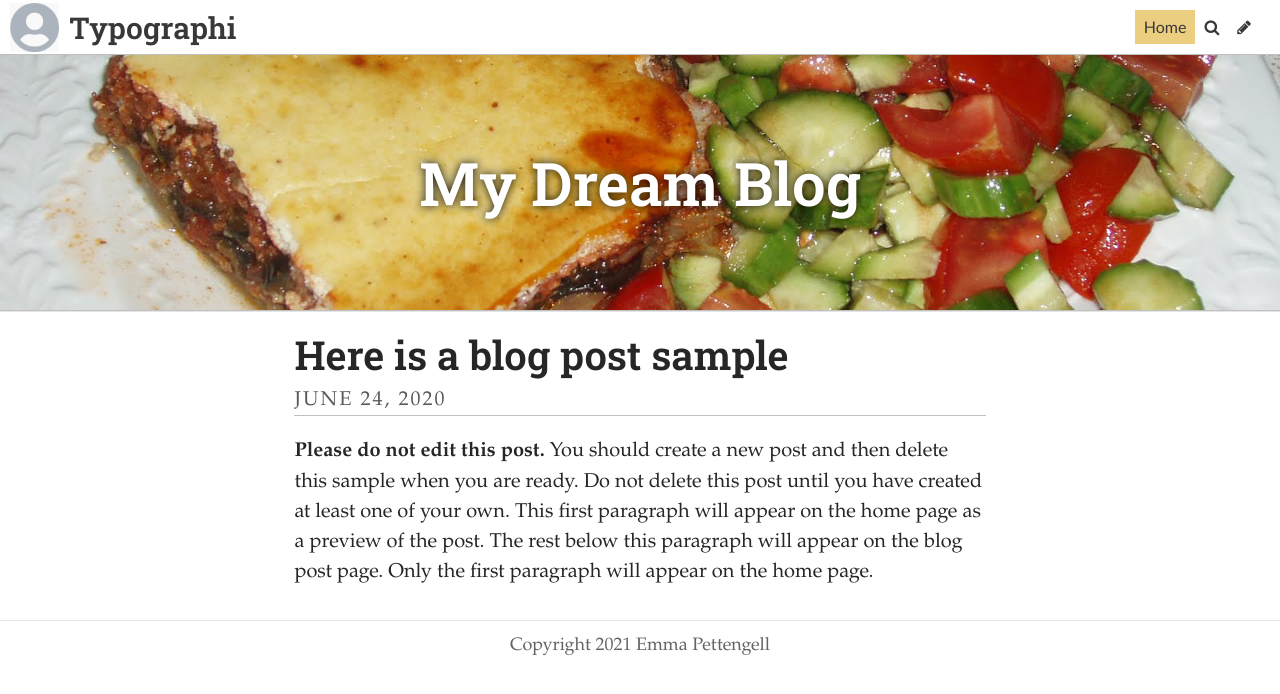
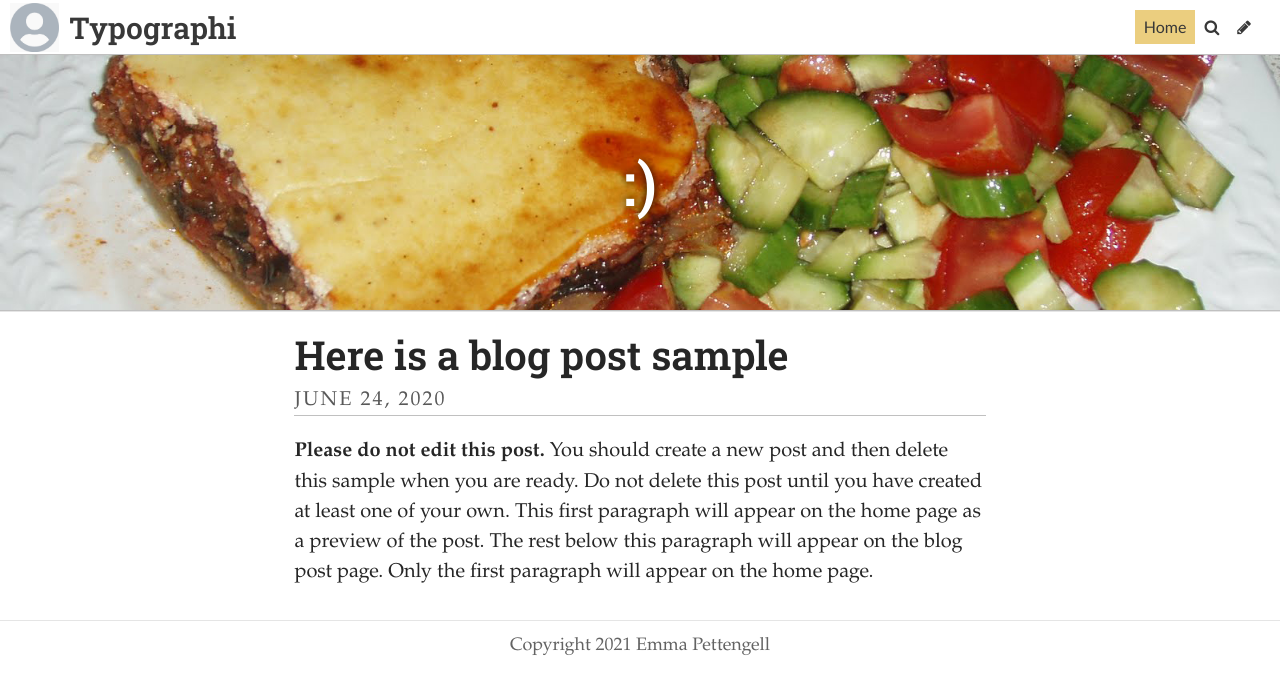
Before and after one commit to Emmalucyp/typography, a Jekyll site: the page built from index.html, in a window 1280 px wide. Shown: the top 694 px of the page. Built offline with Jekyll 4.4.1, drawn with Linux system fonts in a browser that asks for light colours; some web fonts are replaced; the list of posts is cut into pages by our own code.

Commit message:
Update Settings “general”

```diff
--- a/_data/settings.yml
+++ b/_data/settings.yml
@@ -2,12 +2,12 @@ title: Typographi
 description: :)
 footer_text: Copyright 2021 Emma Pettengell
 header_feature_image: ../uploads/moussaka.jpg
-header_text: My Dream Blog
+header_text: :)
 header_text_color: "#ffffff"
 bannerheight: 20vmax
 navbarheight: 55px
 logo: /uploads/logo.jpg
 favicon: /uploads/favicon.ico
 gridlayout: false
-fixednavbar: false
+fixednavbar: true
 upzoom: true
```
